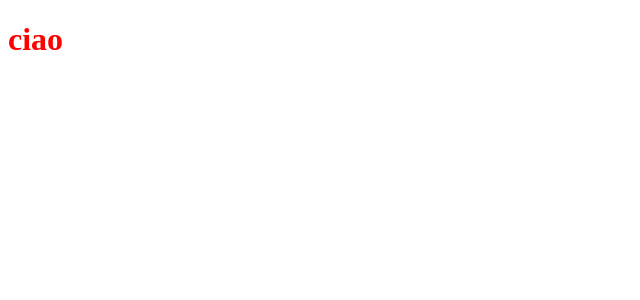
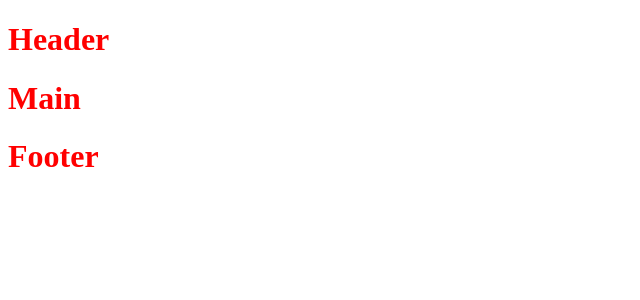
Before and after one commit to DanielMarella/vite-comics, a Vue app: page / in a window 1280 px wide. Shown: the top 300 px of the page, without its empty margins (0-640 px from the left). Built offline with nearby package versions, Linux system fonts and the light colour scheme.

Commit message:
import the new component in the App

```diff
--- a/src/App.vue
+++ b/src/App.vue
@@ -1,13 +1,27 @@
 <template>
   <div>
-    <h1>ciao</h1>
+    <HeaderApp />
+    <MainApp />
+    <FooterApp />
   </div>
 </template>
 
 
 <script>
+
+import HeaderApp from './components/HeaderApp.vue';
+import MainApp from './components/MainApp.vue';
+import FooterApp from './components/FooterApp.vue';
+
 export default {
   name : 'App',
+
+  components : {
+    HeaderApp,
+    MainApp,
+    FooterApp,
+  }
+
 }
 </script>
 
```
